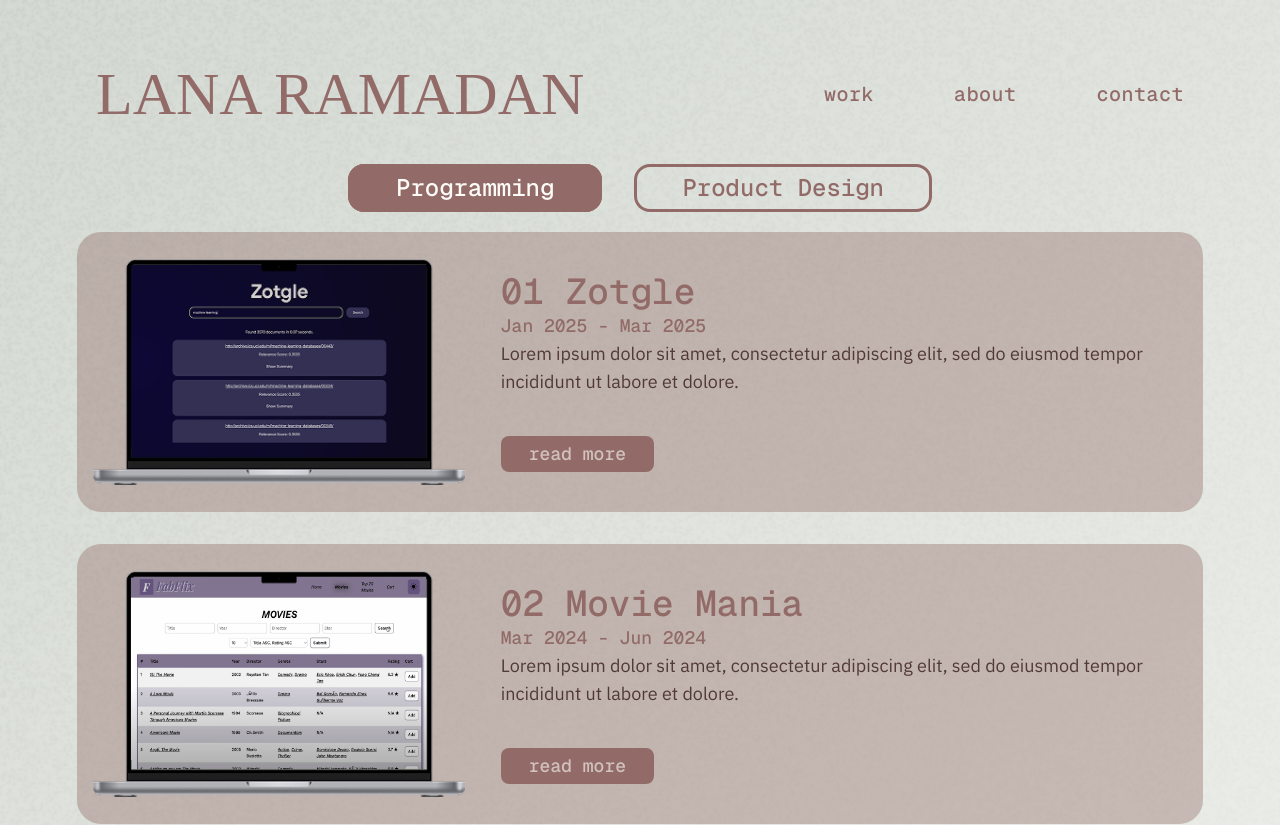
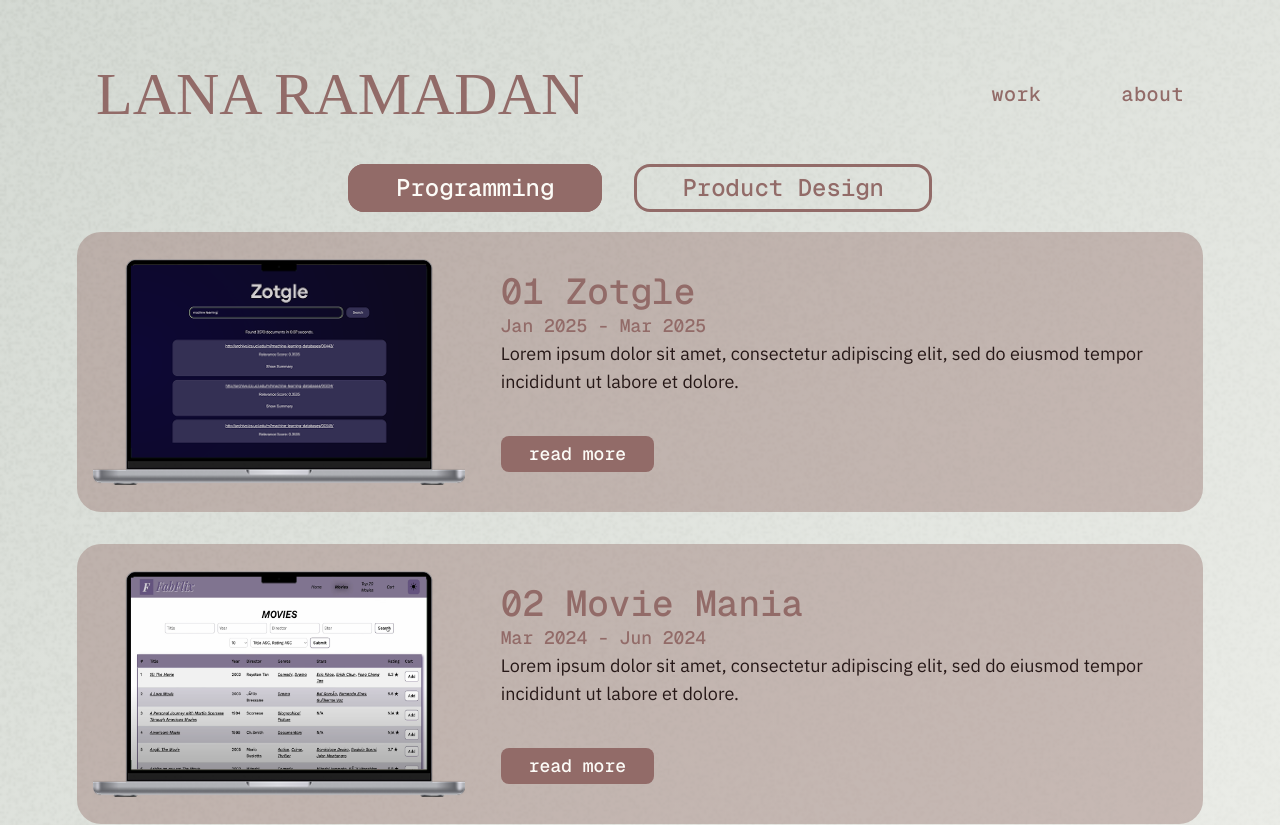
Before and after one commit to lanaramadan/lanaramadan.github.io, a Next.js app: page /work in a window 1280 px wide. Shown: the top 825 px of the page. Built offline with nearby package versions, Linux system fonts and the light colour scheme; a web font is replaced by a local one.

Commit message:
Code cleanup

```diff
--- a/src/app/components/navigation/navigationBar.tsx
+++ b/src/app/components/navigation/navigationBar.tsx
@@ -56,12 +56,12 @@ export default function NavigationBar() {
         >
           about
         </Link>
-        <Link
+        {/* <Link
           href="/contact"
           className="hover:drop-shadow-[0_0_8px_currentColor]"
         >
           contact
-        </Link>
+        </Link> */}
       </div>
     </nav>
   );
--- a/src/app/components/phoneThumbnail.tsx
+++ b/src/app/components/phoneThumbnail.tsx
@@ -16,6 +16,16 @@ export default function PhoneThumbnail({
   const mobileProjects: (string | null)[] = [...images.slice(0, 3)];
   while (mobileProjects.length < 3) mobileProjects.push(null);
 
+  const [imageErrors, setImageErrors] = useState<boolean[]>([false, false, false]);
+
+  function handleError(index: number) {
+    setImageErrors((prev) => {
+      const newErrors = [...prev];
+      newErrors[index] = true;
+      return newErrors;
+    });
+  }
+
   return (
 
       <div
@@ -23,7 +33,6 @@ export default function PhoneThumbnail({
         style={{ width: `${width + 104}px` }}
       >
         {mobileProjects.map((img, idx) => {
-          const [hasError, setHasError] = useState(false);
           const src = `/project-images/${img}`;
           return (
             <div
@@ -41,7 +50,7 @@ export default function PhoneThumbnail({
                 className="z-10"
               />
               {/* project image */}
-              {!hasError ? (
+              {!imageErrors[idx] && src ? (
                 <Image
                   src={src}
                   alt={`Overlay ${idx + 1}`}
@@ -49,7 +58,7 @@ export default function PhoneThumbnail({
                   height={105}
                   className="absolute top-2 left-2 rounded-lg z-0"
                   priority
-                  onError={() => setHasError(true)}
+                  onError={() => handleError(idx)}
                 />
               ) : (
                 <div
--- a/src/app/components/projectCardBanner.tsx
+++ b/src/app/components/projectCardBanner.tsx
@@ -1,3 +1,4 @@
+import Link from "next/link";
 import DesktopThumbnail from "./desktopThumbnail";
 import PhoneThumbnail from "./phoneThumbnail";
 import { Project } from "@/types/project";
@@ -9,11 +10,10 @@ type ProjectCardBannerProps = {
 
 
 export default function ProjectCardBanner({ project, index = 0 }: ProjectCardBannerProps) {
-  const { name, overview, images, desktop} = project;
+  const { name, webpage, overview, images, desktop} = project;
   const { start, end } = project.duration;
 
   return (
-    // <div className="relative w-fit flex items-center py-4 mt-6"></div>
     <div className="relative w-fit h-[35vh] flex items-center py-4">
       {/* bg */}
       <div
@@ -30,7 +30,7 @@ export default function ProjectCardBanner({ project, index = 0 }: ProjectCardBan
       )}
 
       {/* text content */}
-      <div className="ml-5 w-fit">
+      <div className="ml-5 w-fit z-10">
         {/* project name */}
         <h3 className="text-4xl font-medium font-geist-mono">
           {String(index + 1).padStart(2, "0")} {name}
@@ -47,9 +47,12 @@ export default function ProjectCardBanner({ project, index = 0 }: ProjectCardBan
         </p>
 
         {/* btn */}
-        <button className="bg-current mt-10 px-7 py-1 rounded-lg">
-          <p className="text-lg font-medium font-geist-mono text-[#FCFBF7]">read more</p>
-        </button>
+        <Link href={`/work/${webpage}`}>
+          <button className="hover:drop-shadow-[0_0_8px_currentColor] bg-current mt-10 px-7 py-1 rounded-lg">
+            <p className="text-lg font-medium font-geist-mono text-[#FCFBF7]">read more</p>
+          </button>
+        </Link>
+
       </div>
     </div>
   );
--- a/src/app/layout.tsx
+++ b/src/app/layout.tsx
@@ -21,8 +21,8 @@ const IBMPlexSans = IBM_Plex_Sans({
 
 
 export const metadata: Metadata = {
-  title: "Create Next App",
-  description: "Generated by create next app",
+  title: "Lana Ramadan",
+  description: "Lana Ramadan's Portfolio!",
 };
 
 export default function RootLayout({
--- a/src/app/page.tsx
+++ b/src/app/page.tsx
@@ -1,6 +1,6 @@
 import NavigationBar from "./components/navigation/navigationBar";
 import Footer from "./components/navigation/footer";
-import FeaturedProjects from "./components/home-page/featuredProjects"
+// import FeaturedProjects from "./components/home-page/featuredProjects"
 import HomeTitle from "./components/home-page/homeTitle";
 
 export default function Home() {
@@ -15,7 +15,7 @@ export default function Home() {
       {/* content */}
       <section className="sticky h-screen z-10 section-bg border-t-4 border-current">
         <NavigationBar/>
-        <FeaturedProjects />
+        {/* <FeaturedProjects /> */}
         <Footer />
 
 
--- a/src/app/work/page.tsx
+++ b/src/app/work/page.tsx
@@ -2,10 +2,8 @@
 import { useState } from "react";
 import NavigationBar from "../components/navigation/navigationBar";
 import Footer from "../components/navigation/footer";
-import MiniProjectCard from "../components/miniProjectCard";
 import ProjectCardBanner from "../components/projectCardBanner"
-
-import projectData from "../../../public/data/projects.json";
+import projectData from "@/data/projects.json";
 
 export default function Work() {
   const programmingProjects = projectData.programmingProjects;
```
Also changed, not shown: src/data/projects.json (renamed from public/data/projects.json).
